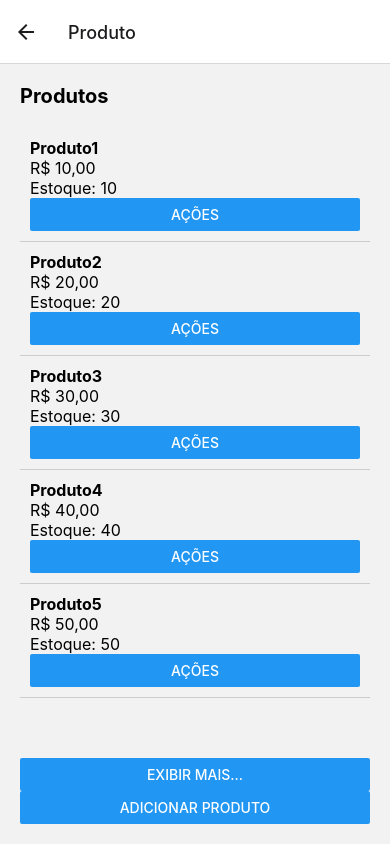
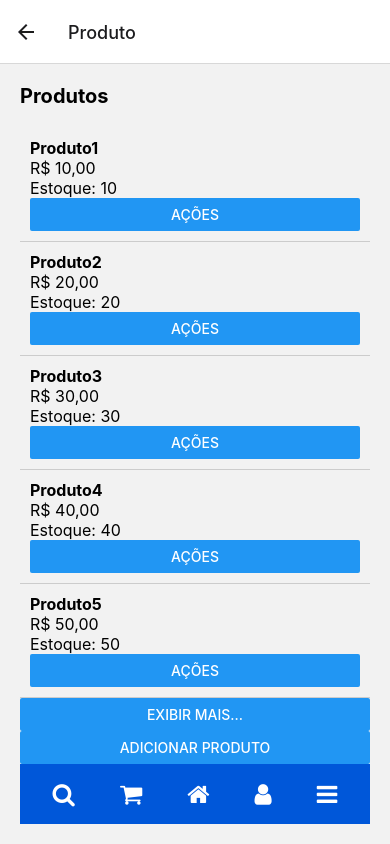
Before and after one commit to FBC-LTS/SISBDP, a React Native app: screen /Produto in a window 390 px wide. Built offline with nearby package versions, Linux system fonts and the light colour scheme.

Commit message:
Update produto.js
feat: Adiciona navegação para tela de produto

```diff
--- a/src/view/produto.js
+++ b/src/view/produto.js
@@ -1,5 +1,6 @@
 import React from "react";
 import { View, Text, StyleSheet, FlatList, Button } from "react-native";
+import BottomNavBar from "../components/BottomNavBar";
 
 const Produto = ({ navigation }) => {
   const produto = [
@@ -31,6 +32,7 @@ const Produto = ({ navigation }) => {
         />
         <Button title= "Exibir Mais..." onPress={() => navigation.navigate("Exibir Mais")} />
         <Button title="Adicionar Produto" onPress={() => navigation.navigate("Adicionar Produto")} />
+        <BottomNavBar navigation={navigation} />
         </View>
     );
 };
```
